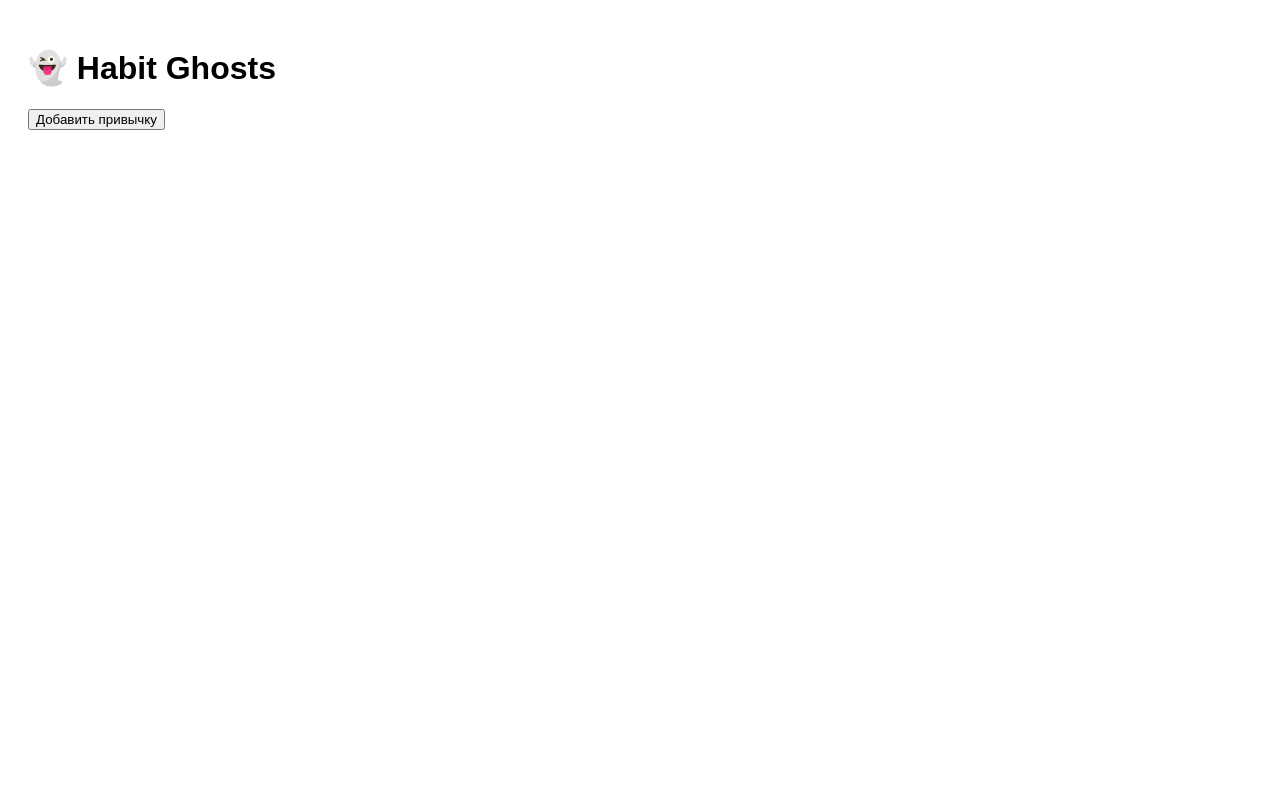
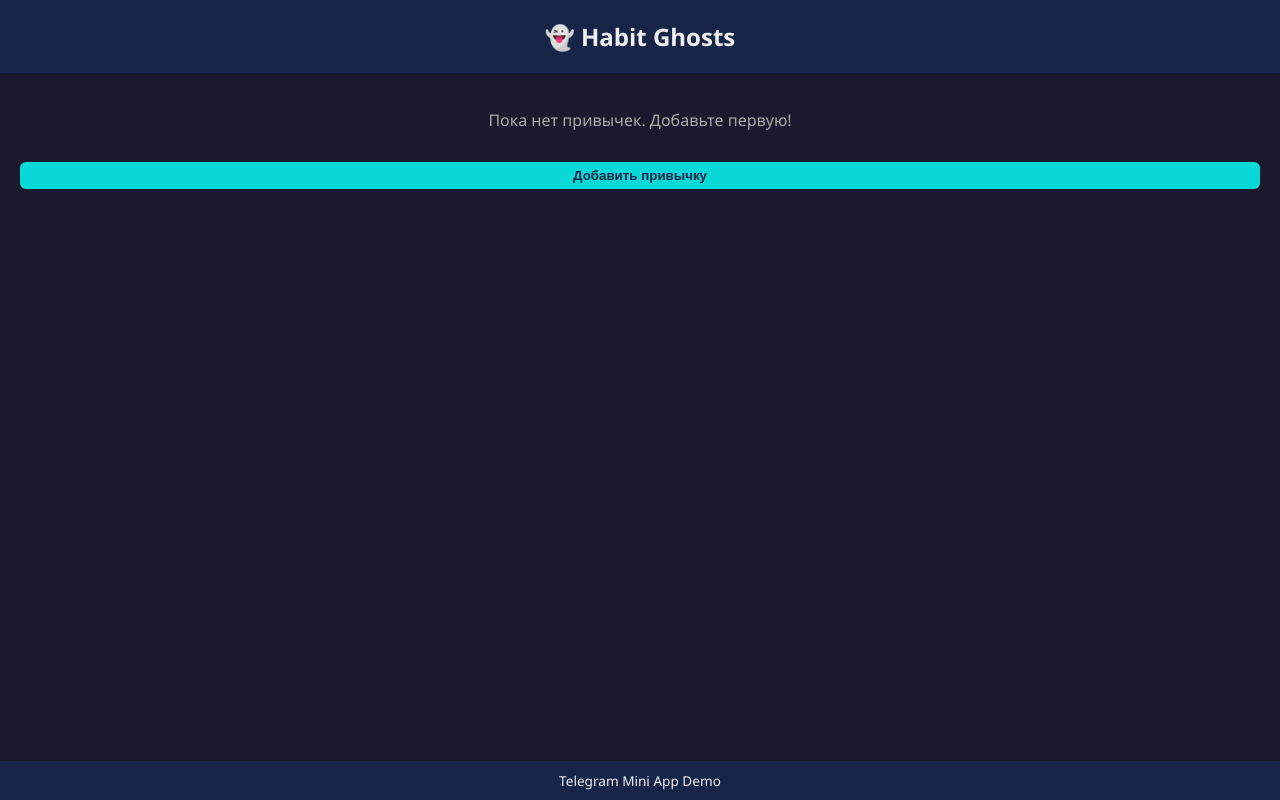
Before and after one commit to asstrotnt/bfsecret, a plain HTML site: page index.html in a window 1280 px wide. Drawn offline with Linux system fonts and the light colour scheme.

Commit message:
Update index.html

```diff
--- a/index.html
+++ b/index.html
@@ -1,28 +1,93 @@
 <!DOCTYPE html>
-<html>
+<html lang="ru">
 <head>
     <meta charset="UTF-8">
-    <title>Habit Ghosts</title>
+    <meta name="viewport" content="width=device-width, initial-scale=1.0">
+    <title>👻 Habit Ghosts</title>
     <style>
         body {
-            font-family: sans-serif;
+            font-family: "Segoe UI", Tahoma, Geneva, Verdana, sans-serif;
+            background-color: #1a1a2e;
+            color: #f0f0f0;
+            margin: 0;
+            padding: 0;
+            display: flex;
+            flex-direction: column;
+            min-height: 100vh;
+        }
+
+        header {
+            background-color: #162447;
+            padding: 20px;
+            text-align: center;
+            font-size: 1.5rem;
+            font-weight: bold;
+        }
+
+        main {
+            flex: 1;
             padding: 20px;
         }
+
         .habit {
+            background-color: #1f4068;
+            padding: 12px 16px;
+            margin-bottom: 10px;
+            border-radius: 10px;
+            display: flex;
+            justify-content: space-between;
+            align-items: center;
+            transition: 0.2s all;
+        }
+
+        .habit:hover {
+            background-color: #e43f5a33;
+        }
+
+        button {
+            padding: 6px 10px;
+            border: none;
+            border-radius: 6px;
+            background-color: #e43f5a;
+            color: white;
+            font-weight: bold;
+            cursor: pointer;
+            transition: 0.2s background-color;
+        }
+
+        button:hover {
+            background-color: #ff6b81;
+        }
+
+        #addBtn {
+            width: 100%;
+            margin-top: 15px;
+            background-color: #08d9d6;
+            color: #162447;
+        }
+
+        #addBtn:hover {
+            background-color: #00f0f0;
+        }
+
+        footer {
             padding: 10px;
-            background: #f2f2f2;
-            margin-bottom: 10px;
-            border-radius: 8px;
+            text-align: center;
+            font-size: 0.85rem;
+            background-color: #162447;
         }
     </style>
 </head>
 <body>
 
-<h1>👻 Habit Ghosts</h1>
+<header>👻 Habit Ghosts</header>
 
-<div id="habits"></div>
+<main>
+    <div id="habits"></div>
+    <button id="addBtn">Добавить привычку</button>
+</main>
 
-<button id="addBtn">Добавить привычку</button>
+<footer>Telegram Mini App Demo</footer>
 
 <script>
     const habits = [];
@@ -30,26 +95,43 @@
     function render() {
         const container = document.getElementById("habits");
         container.innerHTML = "";
-        habits.forEach((h, i) => {
+
+        if (habits.length === 0) {
+            const p = document.createElement("p");
+            p.style.textAlign = "center";
+            p.style.color = "#aaa";
+            p.textContent = "Пока нет привычек. Добавьте первую!";
+            container.appendChild(p);
+            return;
+        }
+
+        habits.forEach((habit, i) => {
             const div = document.createElement("div");
             div.className = "habit";
-            div.innerHTML = h + " <button onclick='removeHabit(" + i + ")'>Удалить</button>";
+
+            const span = document.createElement("span");
+            span.textContent = habit;
+
+            const delBtn = document.createElement("button");
+            delBtn.textContent = "Удалить";
+            delBtn.onclick = () => {
+                habits.splice(i, 1);
+                render();
+            };
+
+            div.appendChild(span);
+            div.appendChild(delBtn);
             container.appendChild(div);
         });
     }
 
     document.getElementById("addBtn").onclick = () => {
         const h = prompt("Введите привычку:");
-        if (h) {
-            habits.push(h);
+        if (h && h.trim() !== "") {
+            habits.push(h.trim());
             render();
         }
     };
-
-    function removeHabit(i) {
-        habits.splice(i, 1);
-        render();
-    }
 
     render();
 </script>
```
